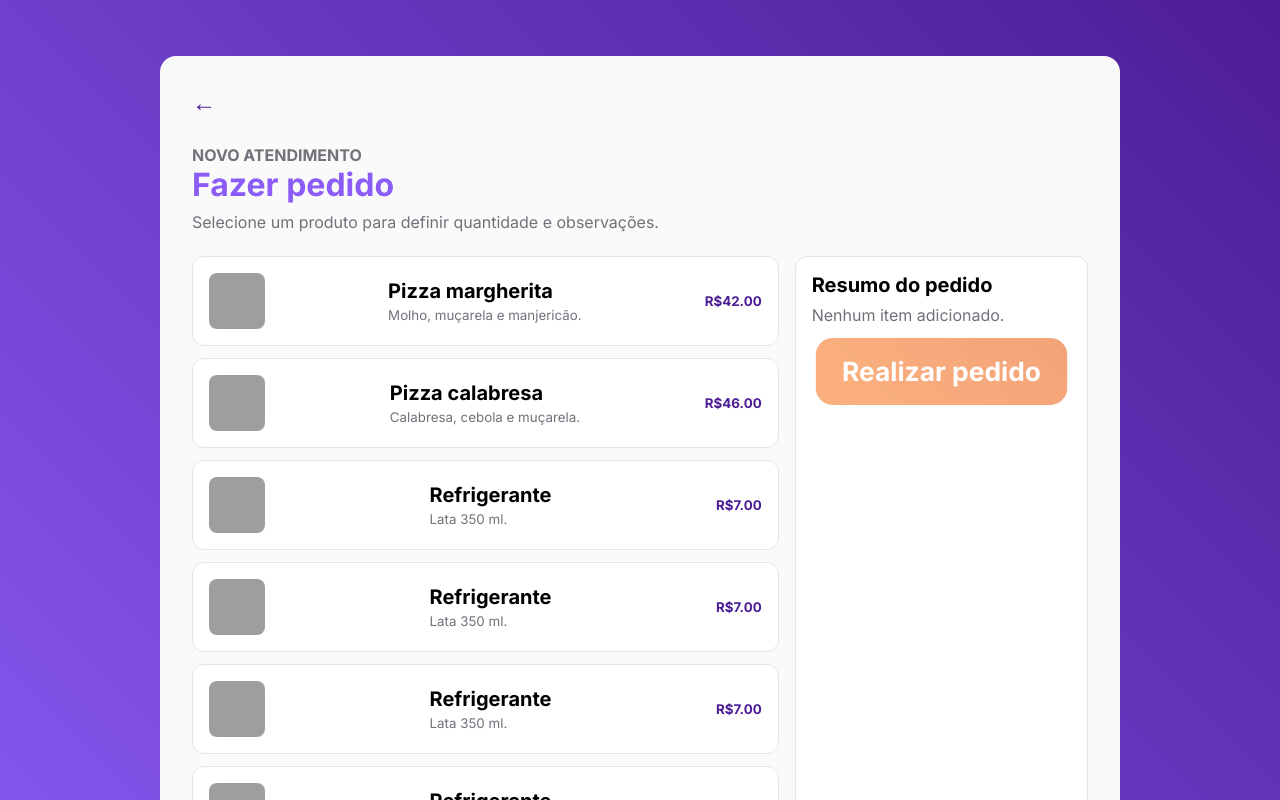
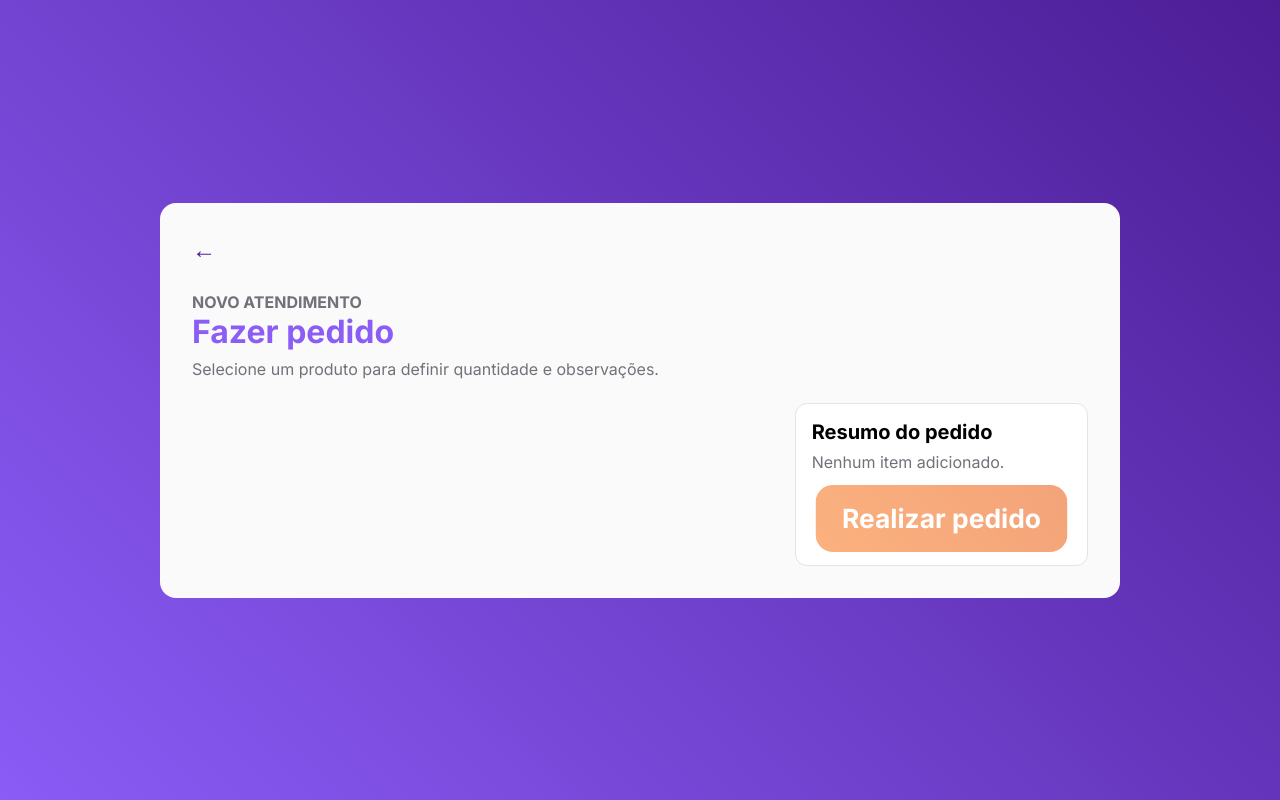
Before and after one commit to AmandaLinger/PlatoFront, an Angular app: page /fazer-pedido in a window 1280 px wide. Shown: the top 800 px of the page. Built offline with nearby package versions, Linux system fonts and the light colour scheme; grey boxes are pictures that could not be loaded.

Commit message:
retirando exemplos em hardcoded

```diff
--- a/src/app/pages/consultar-mesas-page/consultar-mesas-page.ts
+++ b/src/app/pages/consultar-mesas-page/consultar-mesas-page.ts
@@ -18,14 +18,7 @@ export class ConsultarMesasPage implements OnDestroy {
   private readonly router = inject(Router);
   private requestVersion = 0;
 
-  readonly mesas: readonly Mesa[] = [
-    { numero: 1, status: 'Livre' },
-    { numero: 2, status: 'Ocupada', pedidoId: 'pedido-02' },
-    { numero: 3, status: 'Aguardando conta' },
-    { numero: 4, status: 'Livre' },
-    { numero: 5, status: 'Ocupada', pedidoId: 'pedido-05' },
-    { numero: 6, status: 'Livre' },
-  ];
+  readonly mesas: readonly Mesa[] = [];
 
   mesaSelecionada: Mesa | null = null;
   consumo: ConsumoMesa | null = null;
--- a/src/app/pages/fazer-pedido-page/fazer-pedido-page.ts
+++ b/src/app/pages/fazer-pedido-page/fazer-pedido-page.ts
@@ -13,78 +13,7 @@ import { ItemPedido, Pedido, Produto, SelecaoProduto } from '../../models/pedido
   styleUrl: './fazer-pedido-page.scss',
 })
 export class FazerPedidoPage {
-  readonly produtos: readonly Produto[] = [
-    {
-      id: 'pizza-margherita',
-      nome: 'Pizza margherita',
-      descricao: 'Molho, muçarela e manjericão.',
-      imagemUrl: '/pizza.png',
-      precoUnitario: 42,
-    },
-    {
-      id: 'pizza-calabresa',
-      nome: 'Pizza calabresa',
-      descricao: 'Calabresa, cebola e muçarela.',
-      imagemUrl: '/pizza.png',
-      precoUnitario: 46,
-    },
-    {
-      id: 'refrigerante',
-      nome: 'Refrigerante',
-      descricao: 'Lata 350 ml.',
-      imagemUrl: '/pizza.png',
-      precoUnitario: 7,
-    },
-    {
-      id: 'refrigerante',
-      nome: 'Refrigerante',
-      descricao: 'Lata 350 ml.',
-      imagemUrl: '/pizza.png',
-      precoUnitario: 7,
-    },
-    {
-      id: 'refrigerante',
-      nome: 'Refrigerante',
-      descricao: 'Lata 350 ml.',
-      imagemUrl: '/pizza.png',
-      precoUnitario: 7,
-    },
-    {
-      id: 'refrigerante',
-      nome: 'Refrigerante',
-      descricao: 'Lata 350 ml.',
-      imagemUrl: '/pizza.png',
-      precoUnitario: 7,
-    },
-    {
-      id: 'refrigerante',
-      nome: 'Refrigerante',
-      descricao: 'Lata 350 ml.',
-      imagemUrl: '/pizza.png',
-      precoUnitario: 7,
-    },
-    {
-      id: 'refrigerante',
-      nome: 'Refrigerante',
-      descricao: 'Lata 350 ml.',
-      imagemUrl: '/pizza.png',
-      precoUnitario: 7,
-    },
-    {
-      id: 'refrigerante',
-      nome: 'Refrigerante',
-      descricao: 'Lata 350 ml.',
-      imagemUrl: '/pizza.png',
-      precoUnitario: 7,
-    },
-    {
-      id: 'refrigerante',
-      nome: 'Refrigerante',
-      descricao: 'Lata 350 ml.',
-      imagemUrl: '/pizza.png',
-      precoUnitario: 7,
-    },
-  ];
+  readonly produtos: readonly Produto[] = [];
 
   itens: ItemPedido[] = [];
   produtoSelecionado: Produto | null = null;
--- a/src/app/pages/finalizar-pedido-page/finalizar-pedido-page.ts
+++ b/src/app/pages/finalizar-pedido-page/finalizar-pedido-page.ts
@@ -12,71 +12,7 @@ import { FinalizacaoNota, NotaFiscalPendente } from '../../models/pedido.models'
   styleUrl: './finalizar-pedido-page.scss',
 })
 export class FinalizarPedidoPage implements OnDestroy {
-  notasFiscais: NotaFiscalPendente[] = [
-    {
-      id: 'nf-002',
-      mesa: 'Mesa 02',
-      produtos: [
-        { nome: 'Pizza margherita', quantidade: 1 },
-        { nome: 'Refrigerante', quantidade: 2 },
-      ],
-      valorTotal: 95,
-    },
-    {
-      id: 'nf-007',
-      mesa: 'Mesa 07',
-      produtos: [
-        { nome: 'Pizza calabresa', quantidade: 1 },
-        { nome: 'Refrigerante', quantidade: 2 },
-      ],
-      valorTotal: 61,
-    },
-    {
-      id: 'nf-007',
-      mesa: 'Mesa 07',
-      produtos: [
-        { nome: 'Pizza calabresa', quantidade: 1 },
-        { nome: 'Refrigerante', quantidade: 2 },
-      ],
-      valorTotal: 61,
-    },
-    {
-      id: 'nf-007',
-      mesa: 'Mesa 07',
-      produtos: [
-        { nome: 'Pizza calabresa', quantidade: 1 },
-        { nome: 'Refrigerante', quantidade: 2 },
-      ],
-      valorTotal: 61,
-    },
-    {
-      id: 'nf-011',
-      mesa: 'Mesa 11',
-      produtos: [
-        { nome: 'Pizza margherita', quantidade: 2 },
-        { nome: 'Refrigerante', quantidade: 1 },
-      ],
-      valorTotal: 128,
-    },
-    {
-      id: 'nf-011',
-      mesa: 'Mesa 11',
-      produtos: [
-        { nome: 'Pizza margherita', quantidade: 2 },
-        { nome: 'Refrigerante', quantidade: 1 },
-      ],
-      valorTotal: 128,
-    },
-    {
-      id: 'nf-011',
-      mesa: 'Mesa 11',
-      produtos: [
-        { nome: 'Pizza margherita', quantidade: 2 },
-        { nome: 'Refrigerante', quantidade: 1 },
-      ],
-      valorTotal: 128,
-    },
-  ];
+  notasFiscais: NotaFiscalPendente[] = [];
 
   notaSelecionada: NotaFiscalPendente | null = null;
   notaFinalizada: NotaFiscalPendente | null = null;
```
